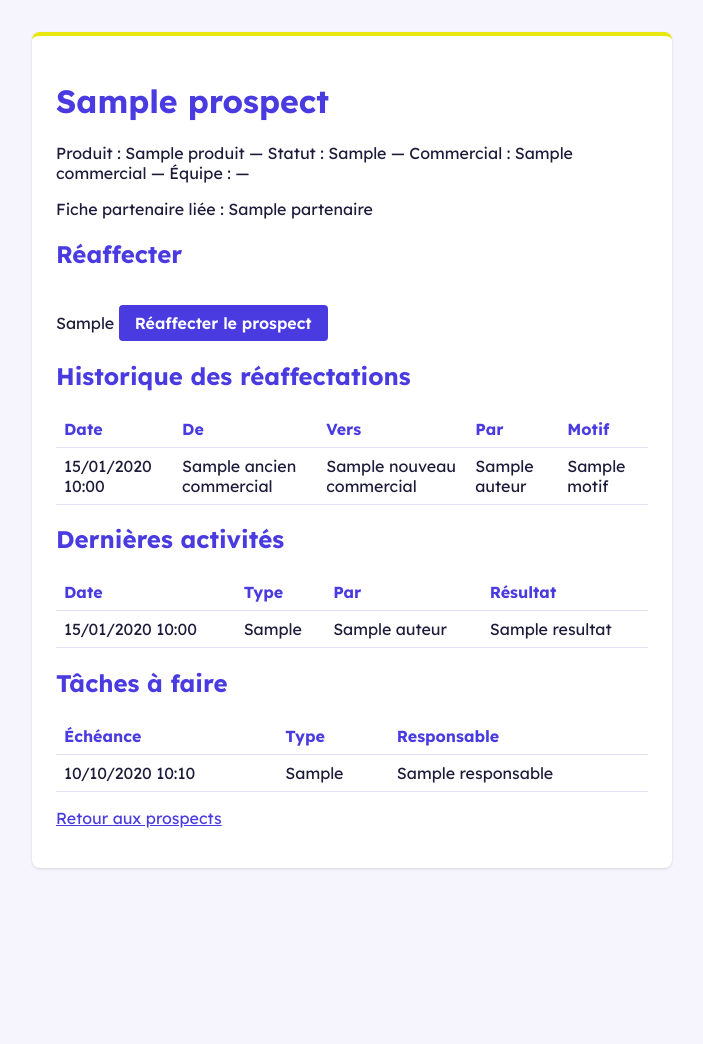
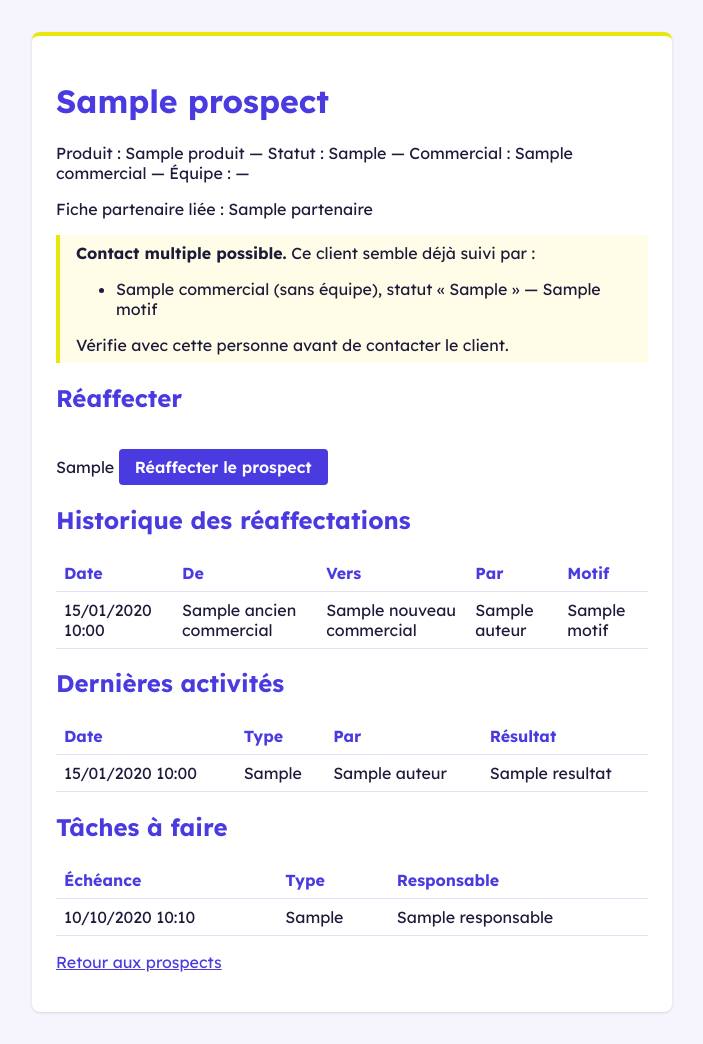
Before and after one commit to DaoudaKA/synesssales, a Django app: template templates/ventes/prospect.html in a window 1280 px wide. Shown: the part 48-1092 px from the top of the page, without its empty margins (288-991 px from the left). Before the commit the page ends 917 px from the top, so only its background shows below. Run offline with Django 5.2, Linux system fonts and the light colour scheme; the template is opened without the code that fills it: most values are stand-ins (such as "Sample title", 1, 10 or a date in 2020).

Commit message:
Ajout de l'avertissement de contact multiple sur la fiche prospect

```diff
--- a/applications/ventes/views.py
+++ b/applications/ventes/views.py
@@ -8,7 +8,7 @@ from applications.comptes.services import journaliser
 
 from .formulaires import ReaffectationForm
 from .models import Affectation, Prospect
-from .services import commerciaux_cibles, reaffecter_prospect
+from .services import commerciaux_cibles, contacts_en_double, reaffecter_prospect
 
 
 @login_required
@@ -84,5 +84,6 @@ def fiche_prospect(request, pk):
         ),
         "activites": prospect.activites.select_related("auteur")[:10],
         "taches": prospect.taches.filter(statut="a_faire").select_related("responsable"),
+        "doublons": contacts_en_double(prospect),
     }
     return render(request, "ventes/prospect.html", contexte)
--- a/templates/ventes/prospect.html
+++ b/templates/ventes/prospect.html
@@ -12,6 +12,24 @@
   {% if prospect.partenaire %}
     <p>Fiche partenaire liée : {{ prospect.partenaire.nom_commercial }}</p>
   {% endif %}
+
+
+    {% if doublons %}
+    <div style="border-left:4px solid #E9E60B;background:#fffde7;padding:.5rem 1rem;">
+      <strong>Contact multiple possible.</strong>
+      Ce client semble déjà suivi par :
+      <ul>
+        {% for autre, motif in doublons %}
+          <li>
+            {{ autre.commercial.nom }} ({{ autre.equipe|default:"sans équipe" }}),
+            statut « {{ autre.get_statut_display }} » — {{ motif }}
+          </li>
+        {% endfor %}
+      </ul>
+      Vérifie avec cette personne avant de contacter le client.
+    </div>
+  {% endif %}
+
 
   {% if formulaire %}
     <h2>Réaffecter</h2>
```
